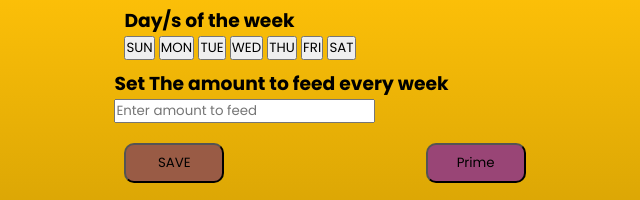
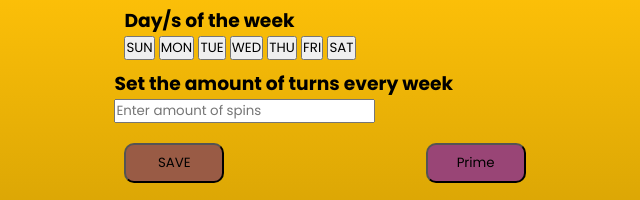
Before and after one commit to caderoy147/fishfeederfinal, a plain HTML site: page fishweb/index.html in a window 1280 px wide. Both pictures are taken after a click on the button "Set Schedule". Shown: the part 421-621 px from the top of the page, 320-960 px from the left. Drawn offline with nearby package versions, Linux system fonts and the light colour scheme; no server answers.

Commit message:
line change

```diff
--- a/fishweb/index.html
+++ b/fishweb/index.html
@@ -103,10 +103,10 @@
 
           <div>
             <div>
-              <h3>Set The amount to feed every week</h3>
+              <h3>Set the amount of turns every week</h3>
             </div>
             <div>
-              <input type="text" id="amountToFeed" placeholder="Enter amount to feed">
+              <input type="text" id="amountToFeed" placeholder="Enter amount of spins">
             </div>
 
           </div>
```
